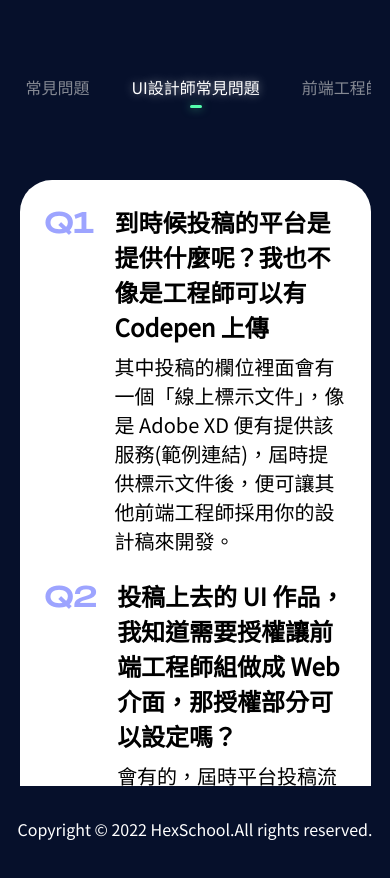
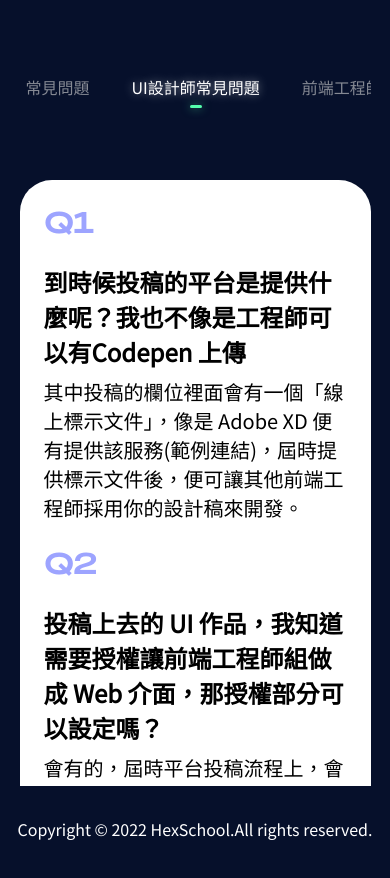
Before and after one commit to deamaruNote/F2E_week, a plain HTML site: page index.html in a window 390 px wide. Both pictures are taken after a click on the button "UI設計師常見問題". Shown: the part 58-936 px from the top of the page. Drawn offline with nearby package versions, Linux system fonts and the light colour scheme.

Commit message:
fixed morbile

```diff
--- a/style.css
+++ b/style.css
@@ -1499,5 +1499,7 @@ footer {
         border-bottom: 15px solid transparent;
         border-right: 16px solid var(--P1-Primary-Color);
     }
-
-}
+    .section-qa .content .item{
+        flex-direction: column;
+    }
+}
```
